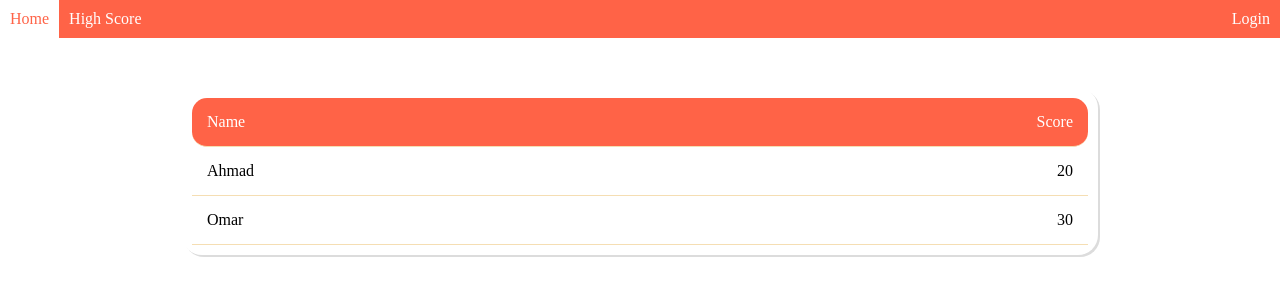
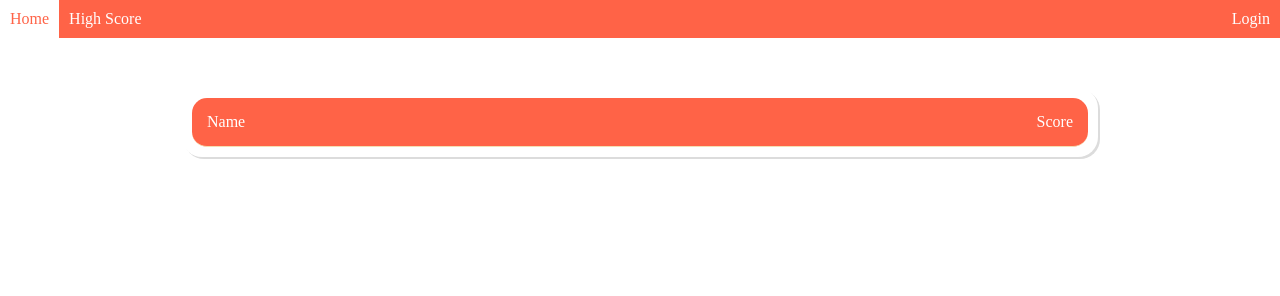
Before and after one commit to Meera-Shersheer/WherIsMyMarble, a plain HTML site: page pages/scores.html in a window 1280 px wide. Drawn offline with Linux system fonts and the light colour scheme; no server answers.

Commit message:
Update scores.html

```diff
--- a/pages/scores.html
+++ b/pages/scores.html
@@ -31,11 +31,7 @@
             <li class="score-item header">
                 <span>Name</span> <span>Score</span>
             </li>
-            <li class="score-item">
-                <span>Ahmad</span> <span>20</span>
-            </li>
-
-            <li class="score-item"> <span>Omar</span> <span>30</span></li>
+            <div id="displayScores"></div>
 
         </ul>
     </div>
```
